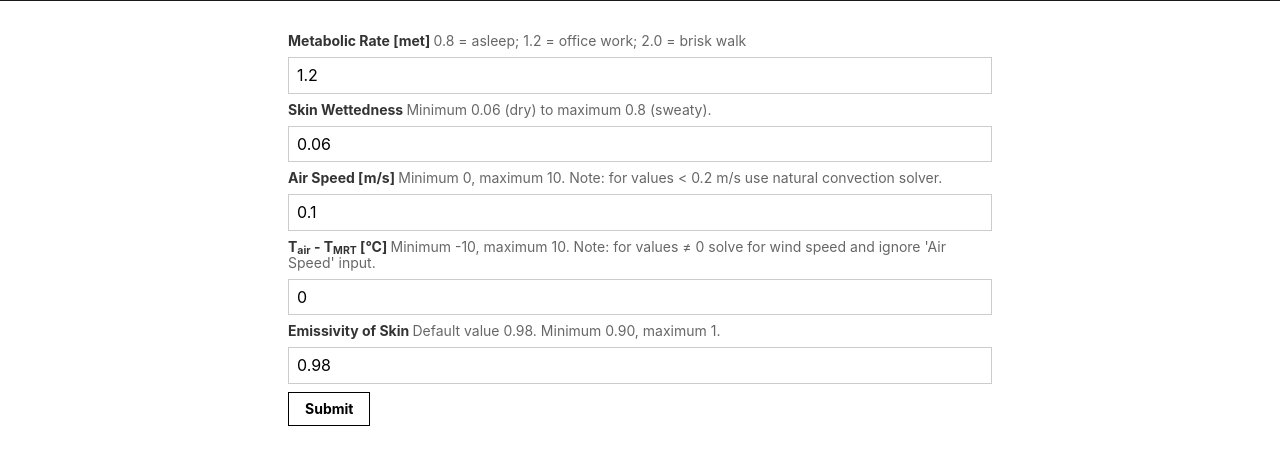
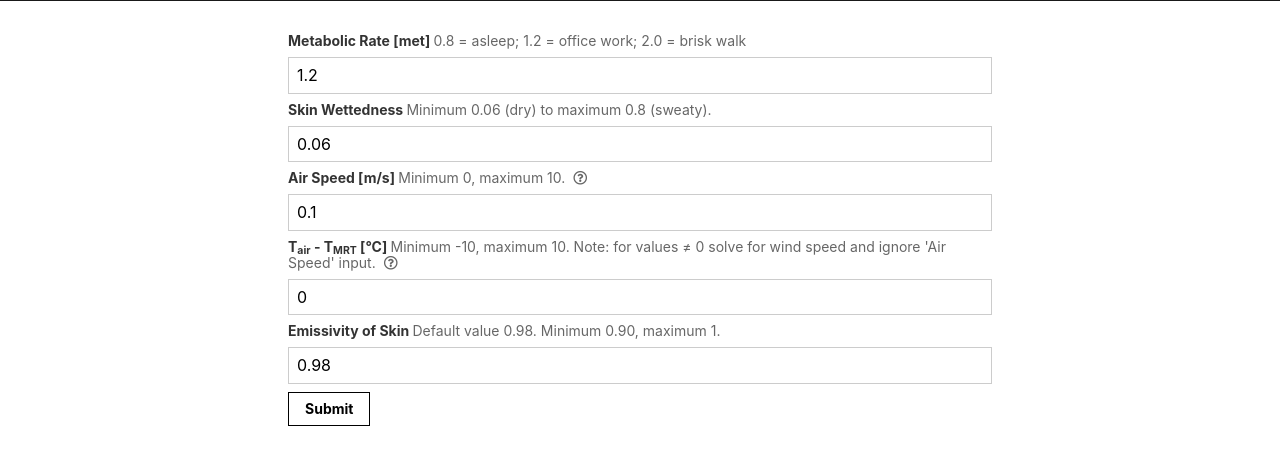
Before and after one commit to buds-lab/psychrometric-chart-makeover, a Flask app: page / in a window 1280 px wide. Shown: the part 155-610 px from the top of the page. Run offline with Flask 3, Linux system fonts and the light colour scheme; some libraries are stand-ins or nearby versions.

Commit message:
added info bars

```diff
--- /dev/null
+++ b/app/static/css/custom.css
@@ -0,0 +1,11 @@
+.button:hover .tooltip{
+  display: block;
+  bottom: 40px;
+  left: 40px;
+}
+
+.button:click .tooltip{
+  display: block;
+  bottom: 40px;
+  left: 40px;
+}
--- a/app/templates/graphs.html
+++ b/app/templates/graphs.html
@@ -24,6 +24,7 @@
   	–––––––––––––––––––––––––––––––––––––––––––––––––– -->
   	<link rel="stylesheet" href="https://unpkg.com/tachyons@4.10.0/css/tachyons.min.css"/>
     <link rel="stylesheet" href="https://use.fontawesome.com/releases/v5.8.2/css/all.css">
+    <link rel="stylesheet" href="{{ url_for('static', filename = 'css/custom.css') }}">
 
 
 
@@ -58,10 +59,21 @@
 	<label for="name" class="f6 b db mb2">Skin Wettedness <span class="normal black-60">Minimum 0.06 (dry) to maximum 0.8 (sweaty).</span></label>
     <input class="input-reset ba b--black-20 pa2 mb2 db w-100" type="number" min="0.06" max="0.8" step="any" name="w" value="{{form_values.w}}" required="required">
 
-	<label for="name" class="f6 b db mb2">Air Speed [m/s] <span class="normal black-60">Minimum 0, maximum 10. Note: for values < 0.2 m/s use natural convection solver.</span></label>
+	<label for="name" class="f6 b db mb2">Air Speed [m/s] <span class="normal black-60">Minimum 0, maximum 10.
+      <a class='button pa1 relative '>
+    <i class="far fa-question-circle"></i>
+      <div class='dn  f7 tooltip bg-mid-gray pa2 br3 white'> Note: for values < 0.2 m/s this algorithm uses a natural convection solver.</div>
+    </a>
+  </span></label>
     <input class="input-reset ba b--black-20 pa2 mb2 db w-100" type="number" min="0" max="10" step="any" name="v" value="{{form_values.v}}" required="required">
 
-	<label for="name" class="f6 b db mb2">T<sub>air</sub> - T<sub>MRT</sub> [<span>&#176;</span>C] <span class="normal black-60"> Minimum -10, maximum 10. Note: for values <span>&#8800;</span> 0 solve for wind speed and ignore 'Air Speed' input. </span></label>
+	<label for="name" class="f6 b db mb2">T<sub>air</sub> - T<sub>MRT</sub> [<span>&#176;</span>C] <span class="normal black-60"> Minimum -10, maximum 10. Note: for values <span>&#8800;</span> 0 solve for wind speed and ignore 'Air Speed' input.
+    <a class='button pa1 relative '>
+    <i class="far fa-question-circle"></i>
+      <div class='dn  f7 tooltip bg-mid-gray pa2 br3 white'> @erik, please explain in more detail what this input is</div>
+    </a>
+  </span>
+</label>
     <input class="input-reset ba b--black-20 pa2 mb2 db w-100" type="number" min="-10" max="10" step="any" name="dep" value="{{form_values.dep}}" required="required">
 
     <label for="name" class="f6 b db mb2">Emissivity of Skin <span class="normal black-60">Default value 0.98. Minimum 0.90, maximum 1. </span></label>
@@ -71,7 +83,16 @@
 
 </form>
 
+    <a class='button pa1 relative fl ph4'>
+    How to intepret this graph <i class="far fa-question-circle"></i>
+      <span class='dn absolute f7 tooltip bg-mid-gray pa2 br3 white'>
+      Lorem ipsum dolor sit amet, consectetur adipiscing elit, sed do eiusmod tempor incididunt ut labore et dolore magna aliqua. Ut enim ad minim veniam, quis nostrud exercitation ullamco laboris nisi ut aliquip ex ea commodo consequat. Duis aute irure dolor in reprehenderit in voluptate velit esse cillum dolore eu fugiat nulla pariatur. Excepteur sint occaecat cupidatat non proident, sunt in culpa qui officia deserunt mollit anim id est laborum.
+
+    </span>
+    </a>
 <img src='{{graph1}}' alt="my plot"></img>
+
+
 
 <div>
     {% if new_values %}
@@ -112,6 +133,7 @@
     <article class="fl w-50 dib-ns w-auto-ns mr4-m mr5-l mb4 pr2 pl0-ns">
 
       <div class="f5 pb4 f4-l fw6"> <a href="https://chaos.princeton.edu/" target = "_blank" class="black-70 link dim"> CHAOS Lab</a> </div>
+
       <span class="f7 f6-l db black-70">Forrest Meggers</span>
       <span class="f7 f6-l db black-70">
         Princeton Unversity
@@ -156,6 +178,13 @@
     <p class="f7 black-70 mt4 tc">
       Copyright © Chaotic-Buds 2019
     </p>
+    <div class="center tc">
+    <a href="https://chaos.princeton.edu/" target = "_blank" class="black-70 link dim">
+      <img class= "mw2" src="{{url_for('static', filename='img/chaosLogo.png')}}" style="filter: grayscale(100%);"/> </a>
+    <a href="https://www.budslab.org" target = "_blank" class="black-70 link dim">
+      <img class= "mw4" src="{{url_for('static', filename='img/budslab_banner.png')}}" style="filter: grayscale(100%);"/>
+    </a>
+  </div>
   </div>
 </footer>
 </body>
```
Also changed, not shown: app/static/img/budslab_banner.png (added), app/static/img/chaosLogo.png (added).
